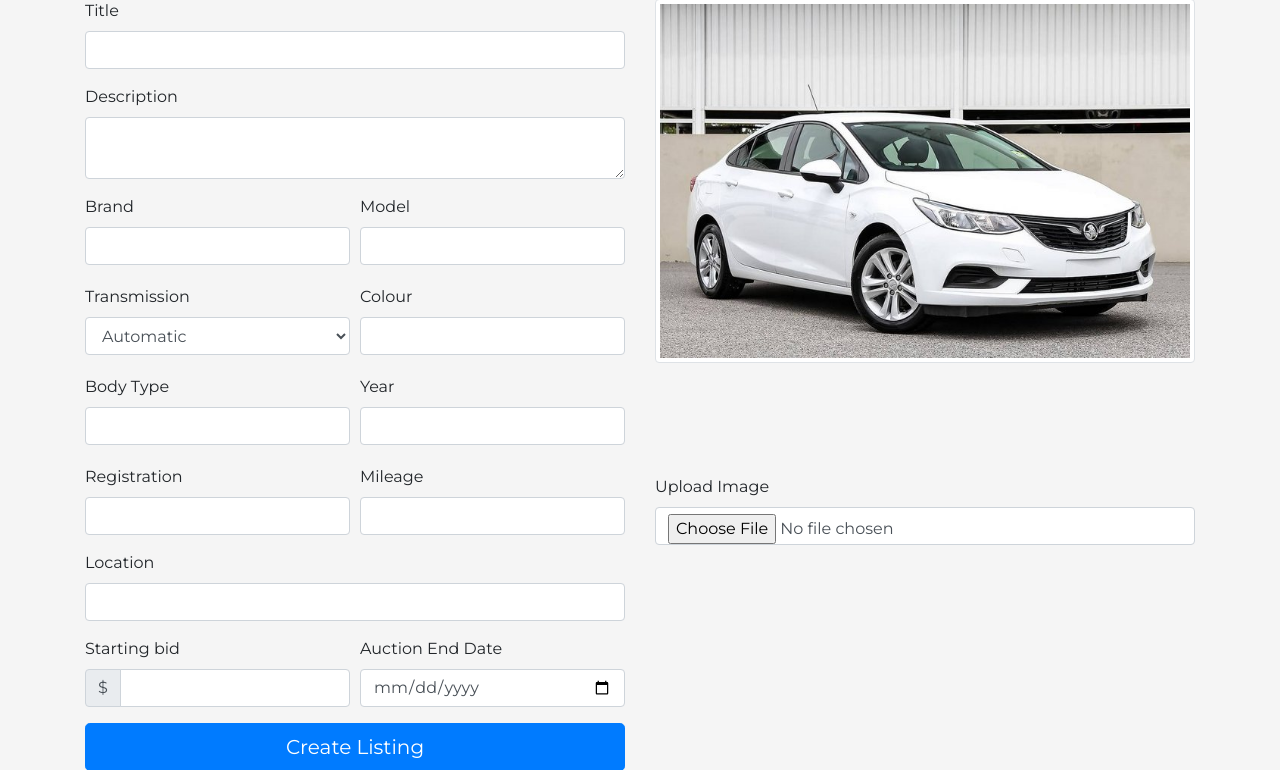
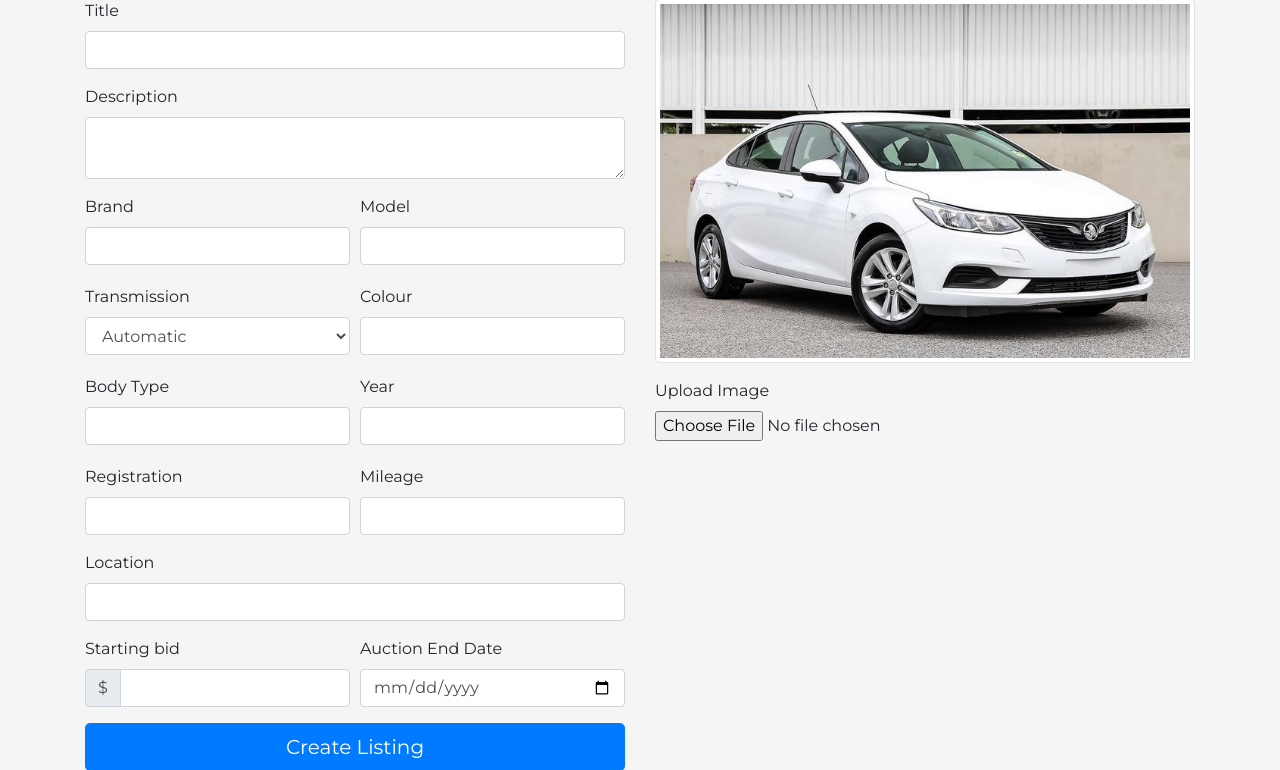
Before and after one commit to vCel/IAB207-Assignment3, a Flask app: page /sell in a window 1280 px wide. Shown: the part 192-962 px from the top of the page. Run offline with Flask 2, Linux system fonts and the light colour scheme; a user stored in the database is signed in; some libraries are stand-ins or nearby versions.

Commit message:
some changes

```diff
--- a/auction/forms.py
+++ b/auction/forms.py
@@ -47,5 +47,6 @@ class SellCar(FlaskForm):
     location = StringField("Location", validators=[InputRequired()])
     start_bid = FloatField("Starting bid", validators=[InputRequired()])
     auction_end = DateField("Auction End Date", validators=[InputRequired()])
+    #image = FileField('Upload Image',validators=[DataRequired(),FileAllowed(['jpeg','png','jpg'])])
     image = FileField('Upload Image',validators=[DataRequired(),FileAllowed(['jpeg','png','jpg'])])
     submit = SubmitField("Create Listing")
--- a/auction/models.py
+++ b/auction/models.py
@@ -34,6 +34,7 @@ class Auction(db.Model):
     rego = db.Column(db.String(100), nullable=False)
     mileage = db.Column(db.String(100), nullable=False)
     location = db.Column(db.String(100), nullable=False)
+    auction_end = db.Column(db.DateTime, nullable=False)
     image = db.Column(db.String(200), nullable=False)
     user_id = db.Column(db.Integer, db.ForeignKey('user.id'), nullable=False)
 
--- a/auction/sell/routes.py
+++ b/auction/sell/routes.py
@@ -1,12 +1,35 @@
 from flask import Blueprint, render_template, request, session
 from auction.models import *
 from auction.forms import *
+from auction import db
 from flask_login import current_user, login_required
+from auction.sell.utils import save_picture
 
 post = Blueprint('post', __name__)
 
-@post.route('/sell')
+@post.route('/sell',methods=['GET','POST'])
 @login_required
 def sell():
     form = SellCar()
+    if form.validate_on_submit():
+        image = save_picture(form.image.data)
+        auction_object = Auction(title=form.title.data,
+                                 description=form.description.data,
+                                 startBid=form.start_bid.data,
+                                 bid=form.start_bid.data,
+                                 status='open',
+                                 brand=form.brand.data,
+                                 model=form.model.data,
+                                 transmision=form.transmision.data,
+                                 colour=form.colour.data,
+                                 body=form.body.data,
+                                 year=form.year.data,
+                                 rego=form.registration.data,
+                                 mileage=form.mileage.data,
+                                 location=form.location.data,
+                                 auction_end=form.auction_end.data,
+                                 image=image,
+                                 user=current_user)
+        db.session.add(auction_object)
+        db.session.commit()
     return render_template('sell.html',form=form)
--- a/auction/sell/utils.py
+++ b/auction/sell/utils.py
@@ -11,6 +11,7 @@ def save_picture(form_picture):
                                 'static/img/products',
                                 picture_fn)
     picture_fn = '/static/img/products/' + picture_fn
+
     size = (800, 1200)
     i = Image.open(form_picture)
     i.thumbnail(size)
--- a/auction/templates/sell.html
+++ b/auction/templates/sell.html
@@ -12,6 +12,7 @@
     <div class="container">
         <form action="" method="POST">
           {{ form.hidden_tag() }}
+          {{ form.csrf_token }}
             <div class="row">
                 <!-- Left side -->
                 <div class="col-md-6">
@@ -211,20 +212,17 @@
                         <img src="../static/images/holden.jpg" class="img-thumbnail" id="listingImage">
                     </figure>
 
-                    <div class="custom-file" id="uploadFile">
 
-                      {{ form.image.label()}}
-                      {% if form.image.errors %}
-                        {{ form.image(class="form-control is-invalid")}}
-                        <div class="invalid-feedback">
+                    <div class="form-group">
+                        {{ form.image.label(class="form-control-label") }}
+                        {{ form.image(class="form-control-file")}}
+                        {% if form.image.errors %}
                           {% for error in form.image.errors %}
-                            <span>{{ error }}</span>
+                          <span class="text-danger">{{ error }}</span>
                           {% endfor %}
-                        </div>
-                      {% else %}
-                      {{ form.image(class="form-control")}}
-                      {% endif %}
-                    </div>
+                        {% endif %}
+                  </div>
+
                 </div>
             </div>
 
```
Also changed, not shown: auction/marketplace.db.
